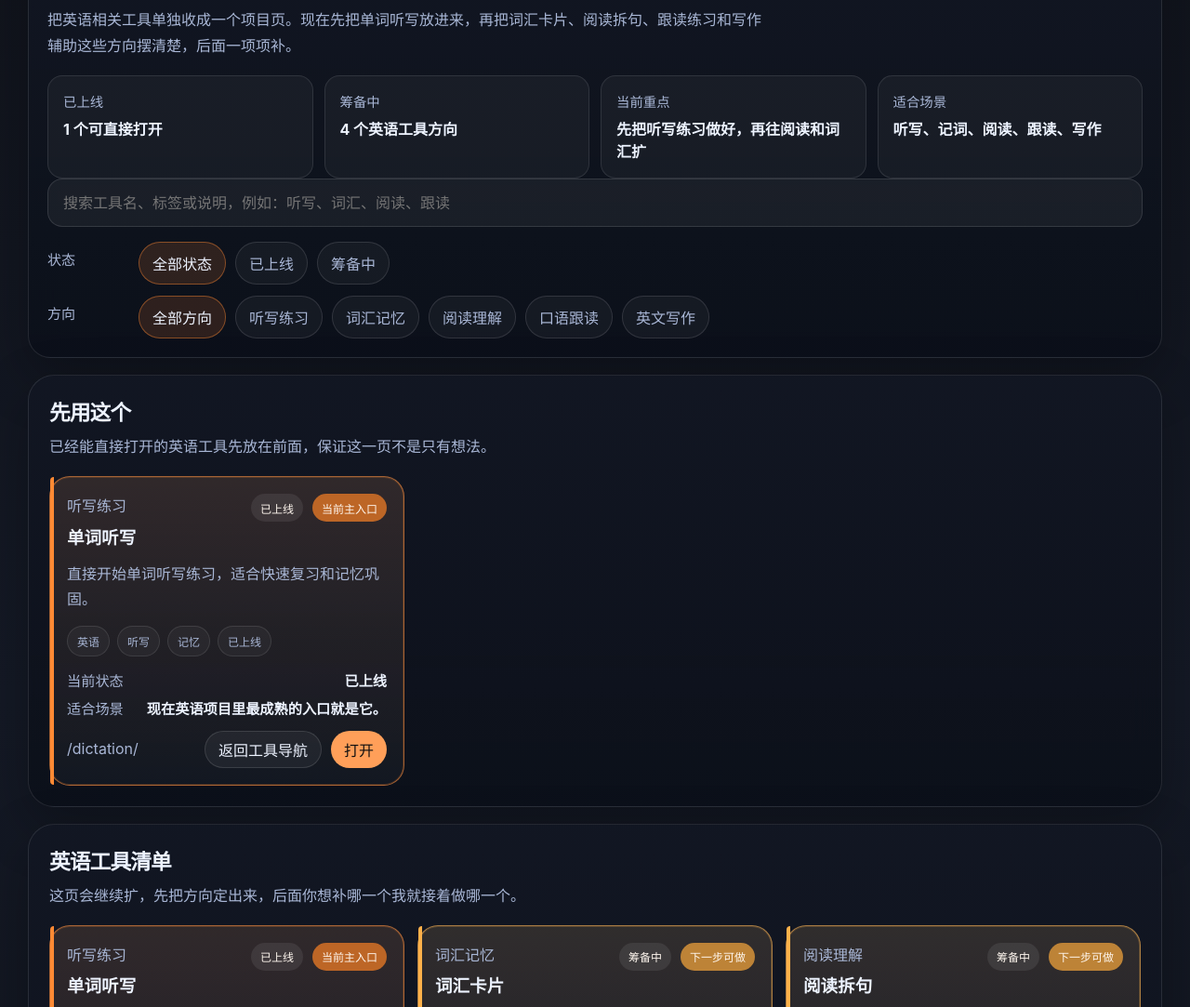
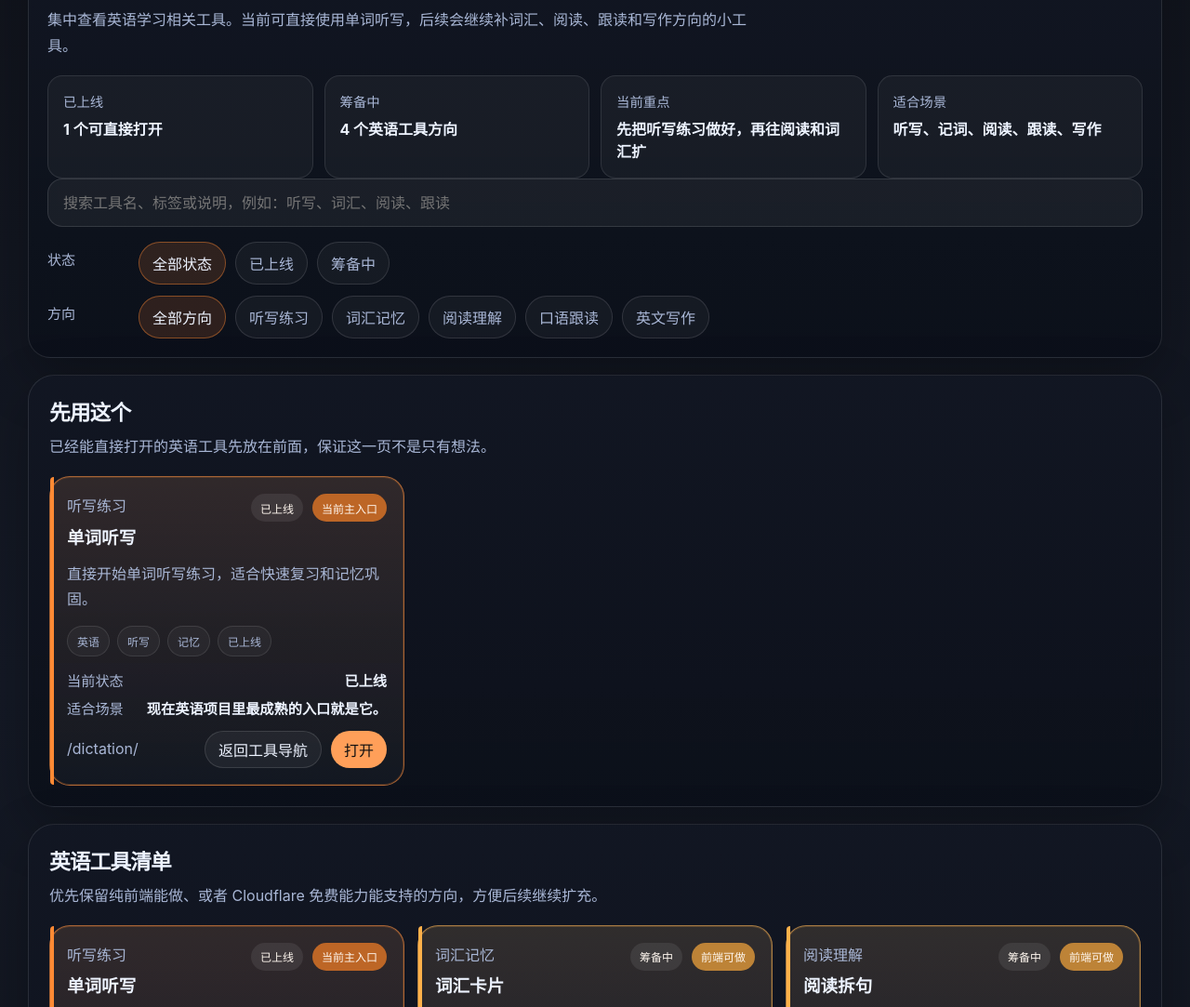
Before and after one commit to Xingyao82/portal-88220066, a plain HTML site: page english-tools/index.html in a window 1280 px wide. Shown: the part 198-1281 px from the top of the page at 93% size. Drawn offline with Linux system fonts and the light colour scheme.

Commit message:
copy: clean english tools text and keep roadmap free-friendly

```diff
--- a/english-tools/index.html
+++ b/english-tools/index.html
@@ -71,7 +71,7 @@
     </header>
     <section class="toolbar">
       <div class="toolbar-head">
-        <div><h1>&#x82F1;&#x8BED;&#x9879;&#x76EE;</h1><p>&#x628A;&#x82F1;&#x8BED;&#x76F8;&#x5173;&#x5DE5;&#x5177;&#x5355;&#x72EC;&#x6536;&#x6210;&#x4E00;&#x4E2A;&#x9879;&#x76EE;&#x9875;&#x3002;&#x73B0;&#x5728;&#x5148;&#x628A;&#x5355;&#x8BCD;&#x542C;&#x5199;&#x653E;&#x8FDB;&#x6765;&#xFF0C;&#x518D;&#x628A;&#x8BCD;&#x6C47;&#x5361;&#x7247;&#x3001;&#x9605;&#x8BFB;&#x62C6;&#x53E5;&#x3001;&#x8DDF;&#x8BFB;&#x7EC3;&#x4E60;&#x548C;&#x5199;&#x4F5C;&#x8F85;&#x52A9;&#x8FD9;&#x4E9B;&#x65B9;&#x5411;&#x6446;&#x6E05;&#x695A;&#xFF0C;&#x540E;&#x9762;&#x4E00;&#x9879;&#x9879;&#x8865;&#x3002;</p></div>
+        <div><h1>&#x82F1;&#x8BED;&#x9879;&#x76EE;</h1><p>&#x96C6;&#x4E2D;&#x67E5;&#x770B;&#x82F1;&#x8BED;&#x5B66;&#x4E60;&#x76F8;&#x5173;&#x5DE5;&#x5177;&#x3002;&#x5F53;&#x524D;&#x53EF;&#x76F4;&#x63A5;&#x4F7F;&#x7528;&#x5355;&#x8BCD;&#x542C;&#x5199;&#xFF0C;&#x540E;&#x7EED;&#x4F1A;&#x7EE7;&#x7EED;&#x8865;&#x8BCD;&#x6C47;&#x3001;&#x9605;&#x8BFB;&#x3001;&#x8DDF;&#x8BFB;&#x548C;&#x5199;&#x4F5C;&#x65B9;&#x5411;&#x7684;&#x5C0F;&#x5DE5;&#x5177;&#x3002;</p></div>
         <div class="count" id="count">&#x6B63;&#x5728;&#x8F7D;&#x5165;</div>
       </div>
       <div class="stats">
@@ -87,16 +87,16 @@
       </div>
     </section>
     <section class="section"><div class="section-head"><div><h2>&#x5148;&#x7528;&#x8FD9;&#x4E2A;</h2><p>&#x5DF2;&#x7ECF;&#x80FD;&#x76F4;&#x63A5;&#x6253;&#x5F00;&#x7684;&#x82F1;&#x8BED;&#x5DE5;&#x5177;&#x5148;&#x653E;&#x5728;&#x524D;&#x9762;&#xFF0C;&#x4FDD;&#x8BC1;&#x8FD9;&#x4E00;&#x9875;&#x4E0D;&#x662F;&#x53EA;&#x6709;&#x60F3;&#x6CD5;&#x3002;</p></div></div><div id="quick-grid" class="quick-grid"></div></section>
-    <section class="section"><div class="section-head"><div><h2>&#x82F1;&#x8BED;&#x5DE5;&#x5177;&#x6E05;&#x5355;</h2><p>&#x8FD9;&#x9875;&#x4F1A;&#x7EE7;&#x7EED;&#x6269;&#xFF0C;&#x5148;&#x628A;&#x65B9;&#x5411;&#x5B9A;&#x51FA;&#x6765;&#xFF0C;&#x540E;&#x9762;&#x4F60;&#x60F3;&#x8865;&#x54EA;&#x4E00;&#x4E2A;&#x6211;&#x5C31;&#x63A5;&#x7740;&#x505A;&#x54EA;&#x4E00;&#x4E2A;&#x3002;</p></div></div><div id="grid" class="grid"></div></section>
+    <section class="section"><div class="section-head"><div><h2>&#x82F1;&#x8BED;&#x5DE5;&#x5177;&#x6E05;&#x5355;</h2><p>&#x4F18;&#x5148;&#x4FDD;&#x7559;&#x7EAF;&#x524D;&#x7AEF;&#x80FD;&#x505A;&#x3001;&#x6216;&#x8005; Cloudflare &#x514D;&#x8D39;&#x80FD;&#x529B;&#x80FD;&#x652F;&#x6301;&#x7684;&#x65B9;&#x5411;&#xFF0C;&#x65B9;&#x4FBF;&#x540E;&#x7EED;&#x7EE7;&#x7EED;&#x6269;&#x5145;&#x3002;</p></div></div><div id="grid" class="grid"></div></section>
   </div>
   <script>
     const labels = { allStatus:"\u5168\u90e8\u72b6\u6001", allScene:"\u5168\u90e8\u65b9\u5411", showing:"\u5f53\u524d\u663e\u793a", items:"\u4e2a\u5de5\u5177", open:"\u6253\u5f00", pending:"\u7b79\u5907\u4e2d", noMatch:"\u6ca1\u6709\u627e\u5230\u5339\u914d\u7684\u82f1\u8bed\u5de5\u5177\uff0c\u6362\u4e2a\u5173\u952e\u8bcd\u6216\u7b5b\u9009\u8bd5\u8bd5\u3002" };
     const tools = [
       { name:"\u5355\u8bcd\u542c\u5199", status:"\u5df2\u4e0a\u7ebf", scene:"\u542c\u5199\u7ec3\u4e60", badge:"\u5f53\u524d\u4e3b\u5165\u53e3", accent:"#ff8a34", score:5, summary:"\u76f4\u63a5\u5f00\u59cb\u5355\u8bcd\u542c\u5199\u7ec3\u4e60\uff0c\u9002\u5408\u5feb\u901f\u590d\u4e60\u548c\u8bb0\u5fc6\u5de9\u56fa\u3002", note:"\u73b0\u5728\u82f1\u8bed\u9879\u76ee\u91cc\u6700\u6210\u719f\u7684\u5165\u53e3\u5c31\u662f\u5b83\u3002", tags:["\u82f1\u8bed","\u542c\u5199","\u8bb0\u5fc6","\u5df2\u4e0a\u7ebf"], url:"/dictation/", extraUrl:"/tools-nav/", extraLabel:"\u8fd4\u56de\u5de5\u5177\u5bfc\u822a" },
-      { name:"\u8bcd\u6c47\u5361\u7247", status:"\u7b79\u5907\u4e2d", scene:"\u8bcd\u6c47\u8bb0\u5fc6", badge:"\u4e0b\u4e00\u6b65\u53ef\u505a", accent:"#ffb14a", score:4, summary:"\u8ba1\u5212\u505a\u6210\u6309\u719f\u7ec3\u5ea6\u3001\u8bcd\u6027\u548c\u4f8b\u53e5\u6574\u7406\u7684\u8bcd\u6c47\u5361\u7247\u5de5\u5177\u3002", note:"\u5f88\u9002\u5408\u548c\u542c\u5199\u3001\u590d\u4e60\u8bb0\u5f55\u914d\u5957\u3002", tags:["\u82f1\u8bed","\u8bcd\u6c47","\u5361\u7247","\u8bb0\u5fc6"] },
-      { name:"\u9605\u8bfb\u62c6\u53e5", status:"\u7b79\u5907\u4e2d", scene:"\u9605\u8bfb\u7406\u89e3", badge:"\u4e0b\u4e00\u6b65\u53ef\u505a", accent:"#ffb14a", score:4, summary:"\u8ba1\u5212\u505a\u6210\u957f\u53e5\u62c6\u5206\u3001\u77ed\u8bed\u9ad8\u4eae\u548c\u53e5\u610f\u5206\u5757\u7684\u9605\u8bfb\u5de5\u5177\u3002", note:"\u9002\u5408\u6587\u7ae0\u7cbe\u8bfb\u548c\u957f\u96be\u53e5\u8bad\u7ec3\u3002", tags:["\u82f1\u8bed","\u9605\u8bfb","\u62c6\u53e5","\u7cbe\u8bfb"] },
-      { name:"\u8ddf\u8bfb\u7ec3\u4e60", status:"\u7b79\u5907\u4e2d", scene:"\u53e3\u8bed\u8ddf\u8bfb", badge:"\u4e0b\u4e00\u6b65\u53ef\u505a", accent:"#ffb14a", score:3, summary:"\u8ba1\u5212\u505a\u6210\u53e5\u5b50\u8ddf\u8bfb\u3001\u505c\u987f\u5206\u5757\u548c\u590d\u8ff0\u7ec3\u4e60\u5165\u53e3\u3002", note:"\u5982\u679c\u540e\u9762\u52a0\u97f3\u9891\u80fd\u529b\uff0c\u8fd9\u4e2a\u4f1a\u5f88\u987a\u3002", tags:["\u82f1\u8bed","\u53e3\u8bed","\u8ddf\u8bfb","\u53d1\u97f3"] },
-      { name:"\u5199\u4f5c\u6da6\u8272", status:"\u7b79\u5907\u4e2d", scene:"\u82f1\u6587\u5199\u4f5c", badge:"\u4e0b\u4e00\u6b65\u53ef\u505a", accent:"#ffb14a", score:3, summary:"\u8ba1\u5212\u505a\u6210\u82f1\u6587\u53e5\u5b50\u6539\u5199\u3001\u8868\u8fbe\u66ff\u6362\u548c\u8bed\u6c14\u4f18\u5316\u7684\u5c0f\u5de5\u5177\u3002", note:"\u9002\u5408\u548c AI \u8f85\u52a9\u7ed3\u5408\uff0c\u4f46\u524d\u7aef\u4e5f\u80fd\u5148\u505a\u8f93\u5165\u8f93\u51fa\u7ed3\u6784\u3002", tags:["\u82f1\u8bed","\u5199\u4f5c","\u6da6\u8272","\u8868\u8fbe"] }
+      { name:"\u8bcd\u6c47\u5361\u7247", status:"\u7b79\u5907\u4e2d", scene:"\u8bcd\u6c47\u8bb0\u5fc6", badge:"\u524d\u7aef\u53ef\u505a", accent:"#ffb14a", score:4, summary:"\u53ef\u505a\u6210\u6309\u719f\u7ec3\u5ea6\u3001\u8bcd\u6027\u548c\u4f8b\u53e5\u6574\u7406\u7684\u7eaf\u524d\u7aef\u8bcd\u6c47\u5361\u7247\u5de5\u5177\u3002", note:"\u672c\u5730\u5b58\u50a8\u5c31\u80fd\u4fdd\u5b58\u5b66\u4e60\u8fdb\u5ea6\u3002", tags:["\u82f1\u8bed","\u8bcd\u6c47","\u5361\u7247","\u524d\u7aef\u514d\u8d39"] },
+      { name:"\u9605\u8bfb\u62c6\u53e5", status:"\u7b79\u5907\u4e2d", scene:"\u9605\u8bfb\u7406\u89e3", badge:"\u524d\u7aef\u53ef\u505a", accent:"#ffb14a", score:4, summary:"\u53ef\u505a\u6210\u957f\u53e5\u62c6\u5206\u3001\u77ed\u8bed\u9ad8\u4eae\u548c\u53e5\u610f\u5206\u5757\u7684\u7eaf\u524d\u7aef\u9605\u8bfb\u5de5\u5177\u3002", note:"\u8f93\u5165\u6587\u7ae0\u540e\u76f4\u63a5\u5728\u6d4f\u89c8\u5668\u91cc\u5904\u7406\u3002", tags:["\u82f1\u8bed","\u9605\u8bfb","\u62c6\u53e5","\u524d\u7aef\u514d\u8d39"] },
+      { name:"\u8ddf\u8bfb\u7ec3\u4e60", status:"\u7b79\u5907\u4e2d", scene:"\u53e3\u8bed\u8ddf\u8bfb", badge:"Cloudflare \u53ef\u505a", accent:"#ffb14a", score:3, summary:"\u53ef\u5148\u505a\u524d\u7aef\u8ddf\u8bfb\u7ec3\u4e60\u9875\uff0c\u540e\u7eed\u518d\u7ed3\u5408 Cloudflare \u514d\u8d39\u80fd\u529b\u6269\u5c55\u97f3\u9891\u4ea4\u4e92\u3002", note:"\u524d\u7aef\u5148\u4e0a\u7ebf\uff0c\u540e\u9762\u7ee7\u7eed\u589e\u5f3a\u3002", tags:["\u82f1\u8bed","\u53e3\u8bed","\u8ddf\u8bfb","Cloudflare \u514d\u8d39"] },
+      { name:"\u5199\u4f5c\u6da6\u8272", status:"\u7b79\u5907\u4e2d", scene:"\u82f1\u6587\u5199\u4f5c", badge:"\u524d\u7aef\u53ef\u505a", accent:"#ffb14a", score:3, summary:"\u53ef\u5148\u505a\u53e5\u5b50\u6539\u5199\u3001\u8868\u8fbe\u66ff\u6362\u548c\u6a21\u677f\u5bf9\u7167\u7684\u7eaf\u524d\u7aef\u5199\u4f5c\u8f85\u52a9\u5de5\u5177\u3002", note:"\u5148\u505a\u672c\u5730\u6587\u672c\u5904\u7406\uff0c\u4e0d\u4f9d\u8d56\u4ed8\u8d39\u670d\u52a1\u3002", tags:["\u82f1\u8bed","\u5199\u4f5c","\u6da6\u8272","\u524d\u7aef\u514d\u8d39"] }
     ];
     const statuses = [labels.allStatus,"\u5df2\u4e0a\u7ebf","\u7b79\u5907\u4e2d"];
     const scenes = [labels.allScene,"\u542c\u5199\u7ec3\u4e60","\u8bcd\u6c47\u8bb0\u5fc6","\u9605\u8bfb\u7406\u89e3","\u53e3\u8bed\u8ddf\u8bfb","\u82f1\u6587\u5199\u4f5c"];
```
